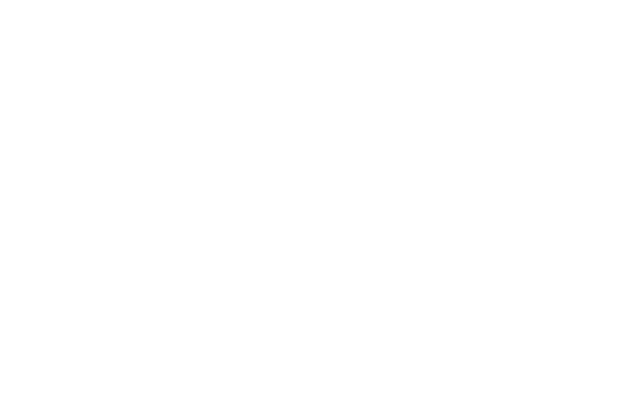
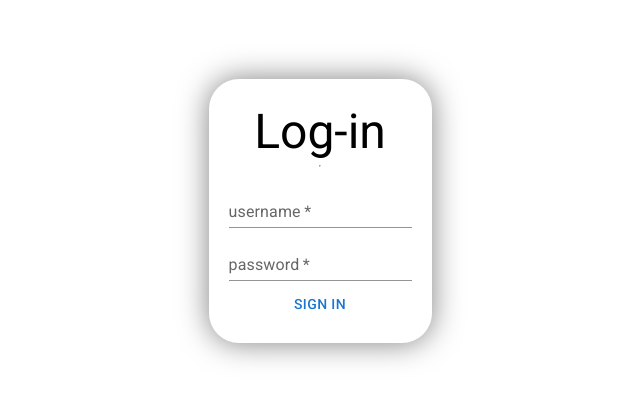
Before and after one commit to LittleTealeaf/auction, a Next.js app: page /login in a window 1280 px wide. Shown: the part 189-590 px from the top of the page, without its empty margins (320-960 px from the left). Built offline with nearby package versions, Linux system fonts and the light colour scheme.

Commit message:
Some stuff needs to happen

```diff
--- a/package.json
+++ b/package.json
@@ -12,13 +12,17 @@
     "install_database": "prisma generate"
   },
   "dependencies": {
+    "@emotion/react": "^11.10.4",
+    "@emotion/styled": "^11.10.4",
+    "@fontsource/roboto": "^4.5.8",
+    "@mui/material": "^5.10.4",
     "@prisma/client": "^4.3.1",
     "next": "12.2.5",
     "node": "^18.8.0",
     "prisma": "^4.3.1",
     "react": "18.2.0",
     "react-dom": "18.2.0",
-    "sass": "^1.54.8",
+    "sass": "^1.54.9",
     "scss": "^0.2.4"
   },
   "devDependencies": {
--- a/pages/_app.tsx
+++ b/pages/_app.tsx
@@ -1,5 +1,9 @@
 import '../styles/globals.css'
 import type { AppProps } from 'next/app'
+import '@fontsource/roboto/300.css';
+import '@fontsource/roboto/400.css';
+import '@fontsource/roboto/500.css';
+import '@fontsource/roboto/700.css';
 
 function MyApp({ Component, pageProps }: AppProps) {
   return <Component {...pageProps} />
--- a/pages/login.tsx
+++ b/pages/login.tsx
@@ -1,7 +1,40 @@
-function Page() {
-  return <></>
-}
+import { Button, TextField, Typography } from "@mui/material";
+import { ChangeEvent, FormEvent, useState } from "react";
+import { FormTypes, getFormElement } from "src/pages/forms";
+import { WebPage } from "src/pages/next_wrapper";
+import css from "styles/login.module.scss";
 
-// https://www.freecodecamp.org/news/how-to-style-react-apps-with-css/
+// function linkOnChange(event: ChangeEvent<HTMLInputElement | HTMLTextAreaElement>, listener: (value: string) => void) {
+//   return (event) => {
 
-export default Page;
+//   }
+// }
+
+
+
+export default WebPage(({}) => {
+
+  function handleSubmit(event: FormEvent<HTMLFormElement>) {
+    event.preventDefault();
+
+    const username = getFormElement<FormTypes["TextField"]>(event,"username")?.value;
+    const password = getFormElement<FormTypes["TextField"]>(event,"password")?.value;
+
+  }
+
+  return (
+    <>
+      <div id={css.page}>
+        <div className={css.card}>
+          <form onSubmit={handleSubmit}>
+            <Typography variant="h3">Log-in</Typography>
+            <hr />
+            <TextField id="username" label="username" variant="standard" required  />
+            <TextField id="password" label="password" type="password" autoComplete="current-password" variant="standard" required  />
+            <Button type="submit">Sign in</Button>
+          </form>
+        </div>
+      </div>
+    </>
+  );
+});
--- a/src/pages/cookies.ts
+++ b/src/pages/cookies.ts
@@ -3,7 +3,10 @@
 }
 
 
-export function getCookie(key: string, source = document.cookie) {
+export function getCookie(key: string, source?: string) {
+
+  source = source || document.cookie;
+
   let name = key + "=";
   let decodedCookie = decodeURIComponent(source);
   let ca = decodedCookie.split(';');
--- /dev/null
+++ b/src/pages/forms.ts
@@ -0,0 +1,15 @@
+import { FormEvent } from "react";
+
+export type FormTypes = {
+  TextField: {
+    value: string;
+  };
+  Checkbox: {
+    checked: boolean;
+  };
+}
+
+export function getFormElement<T = {}>(event: FormEvent<HTMLFormElement>, name: string) {
+  const element = event.currentTarget.elements.namedItem(name);
+  return !element ? undefined : element as Element & T;
+}
--- a/src/pages/next_wrapper.ts
+++ b/src/pages/next_wrapper.ts
@@ -1,11 +1,12 @@
 import { NextPage } from "next";
+
+
+export function WebPage<T = {}>(page: NextPage<T>): NextPage<T> {
+  return page;
+}
 
 
 //Include getting the current user id and such
 export function AuthenticatedPage<T = {}>(page: NextPage<T>): NextPage<T> {
   return page;
 }
-
-
-// If not authenticated, then redirect to the user login
-// export function AuthenticatedServerSideProps
--- /dev/null
+++ b/styles/login.module.scss
@@ -0,0 +1,45 @@
+#page {
+  width: 100vw;
+  height: 100vh;
+  display: flex;
+  flex-direction: row;
+  justify-content: center;
+  align-items: center;
+}
+
+.card {
+  background-color: white;
+  min-width: 100px;
+  min-height: 100px;
+  border-radius: 30px;
+  box-shadow: 0px 0px 30px rgba(0, 0, 0, 0.5);
+  padding: 20px;
+
+  form {
+    display: flex;
+    flex-direction: column;
+
+    > * {
+      margin-top: 5px;
+    }
+  }
+
+  h3 {
+    text-align: center;
+  }
+}
+
+@media (prefers-color-scheme: dark) {
+  #page {
+    background-color: rgb(34, 34, 36);
+
+    * {
+      color: white;
+    }
+  }
+
+  .card {
+    background-color: rgb(70, 79, 82);
+
+  }
+}
```
Also changed, not shown: 1 other file (tests, documents, lock files or other folders).
